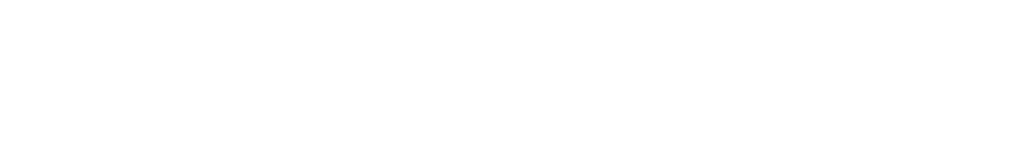
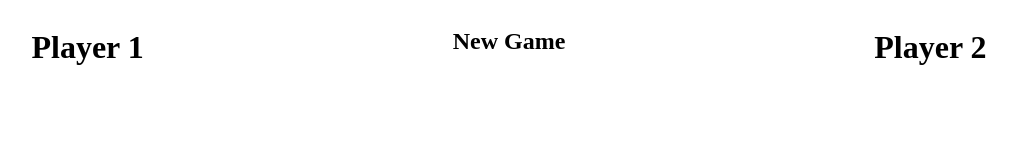
Before and after one commit to Natte-code/JsSpel, a plain HTML site: page JSspel.html in a window 1280 px wide. Shown: the whole page, without its empty margins (131-1148 px from the left). Drawn offline with Linux system fonts and the light colour scheme.

Commit message:
Påbörjad css och html fil

```diff
--- a/JSspel.css
+++ b/JSspel.css
@@ -0,0 +1,13 @@
+#container{
+    display: flex;
+    flex-direction: column;
+}
+#toprow{
+    display: flex;
+    flex-direction: row;
+    justify-content: center;
+    justify-content: space-around;
+}
+#Newgame{
+
+}
--- a/JSspel.html
+++ b/JSspel.html
@@ -7,7 +7,13 @@
     <title>Document</title>
 </head>
 <body>
-
+    <div id="container">
+        <div id="toprow">
+            <h1 class="Player">Player 1</h1>
+            <div id="Newgame"><h2>New Game</h2></div>
+            <h1 class="Player">Player 2</h1>
+        </div>
+    </div>
     <script src="JSspel.js"></script>
 </body>
 </html>
```
